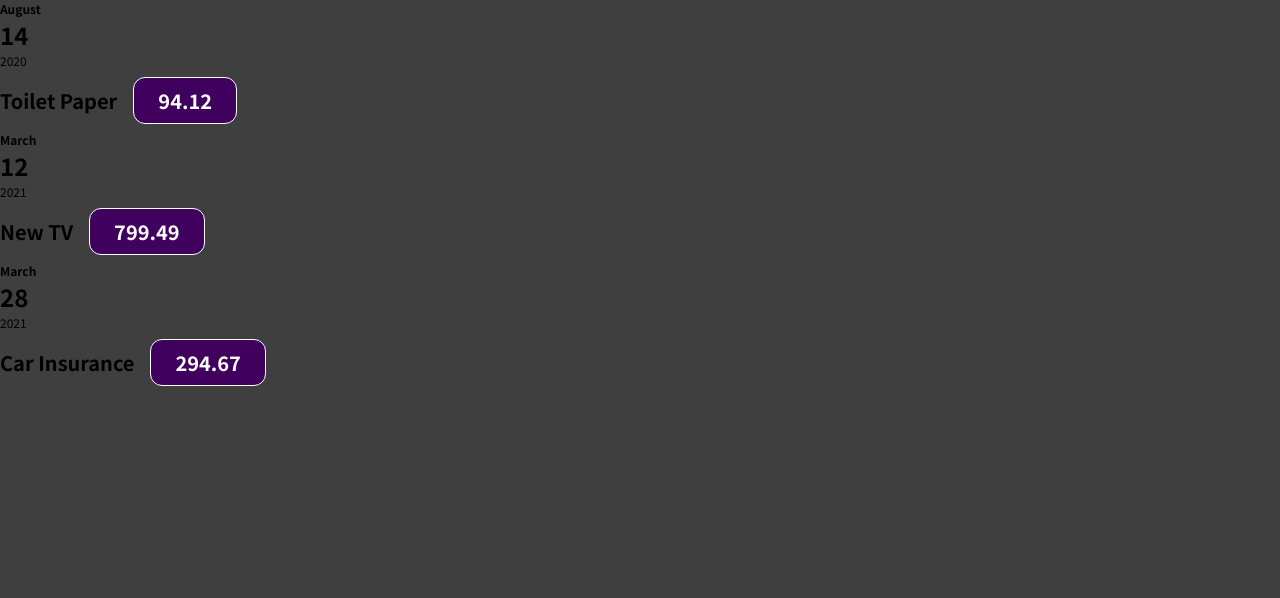
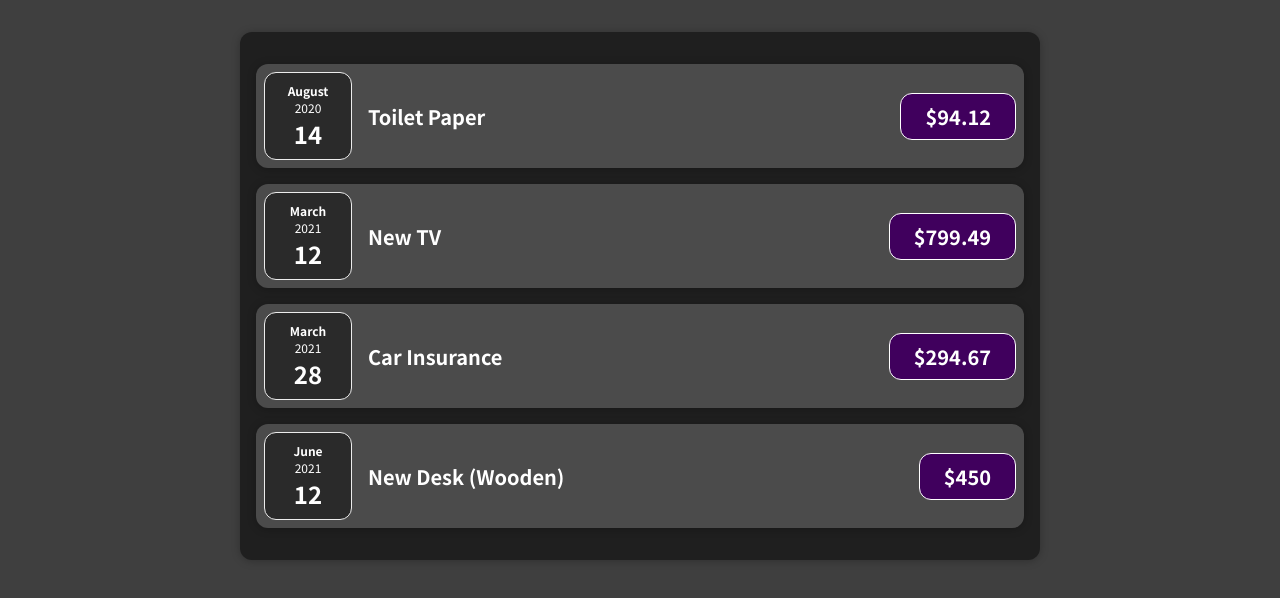
Before and after one commit to ENRIQUE0957/react-tracker, a JavaScript app: page / in a window 1280 px wide. Shown: the top 598 px of the page. Built offline with nearby package versions, Linux system fonts and the light colour scheme.

Commit message:
styling to the components

```diff
--- a/src/App.js
+++ b/src/App.js
@@ -23,7 +23,9 @@
     }
   ];
   return (
+    <div>
     <Expenses items ={expenses}/>
+    </div>
   )
 }
 
--- a/src/components/Card.css
+++ b/src/components/Card.css
@@ -1,7 +1,4 @@
-.card{
+.card {
     border-radius: 12px;
-    background-color: aqua;
-    border: 1px solid #ececec;
-    box-shadow: 0 2px 8px rgba(0, 0, 0, 0.25);
-
-}
+    box-shadow: 0 1px 8px rgba(0, 0, 0, 0.25);
+  }
--- a/src/components/Card.js
+++ b/src/components/Card.js
@@ -1,8 +1,9 @@
-import "./Card.css"
+import './Card.css';
+
 function Card(props) {
-    const classes = 'card' + props.className;
-    return <div className = {classes}>{props.children}</div>
+  const classes = 'card ' + props.className;
 
+  return <div className={classes}>{props.children}</div>;
 }
 
 export default Card;
--- a/src/components/ExpenseDate.css
+++ b/src/components/ExpenseDate.css
@@ -4,7 +4,7 @@
   width: 5.5rem;
   height: 5.5rem;
   border: 1px solid #ececec;
-    background-color: #a88d8d;
+  background-color: #2a2a2a;
   color: white;
   border-radius: 12px;
   align-items: center;
--- a/src/components/ExpenseDate.js
+++ b/src/components/ExpenseDate.js
@@ -1,17 +1,17 @@
-import '../components/ExpenseDate.css'
-function ExpenseDate(props){
-    const month = props.date.toLocaleString('en-US', { month: 'long' });
-    const day = props.date.toLocaleString('en-US', { day: '2-digit' });
-    const year = props.date.getFullYear();
+import './ExpenseDate.css';
 
-    return(
-        <div>
-        <div className = "expense-date__month">{month}</div>
+function ExpenseDate(props) {
+  const month = props.date.toLocaleString('en-US', { month: 'long' });
+  const day = props.date.toLocaleString('en-US', { day: '2-digit' });
+  const year = props.date.getFullYear();
 
-        <div className= "expense-date__day">{day}</div>
+  return (
+    <div className="expense-date">
+      <div className="expense-date__month">{month}</div>
+      <div className="expense-date__year">{year}</div>
+      <div className="expense-date__day">{day}</div>
+    </div>
+  );
+}
 
-        <div className = "expense-date__year">{year}</div>
-        </div>
-    );
-}
 export default ExpenseDate;
--- a/src/components/ExpenseItem.css
+++ b/src/components/ExpenseItem.css
@@ -2,14 +2,10 @@
   display: flex;
   justify-content: space-between;
   align-items: center;
-
   padding: 0.5rem;
   margin: 1rem 0;
-
-    background-color: #bb0b0b;
-
+  background-color: #4b4b4b;
 }
-
 
 .expense-item__description {
   display: flex;
--- a/src/components/ExpenseItem.js
+++ b/src/components/ExpenseItem.js
@@ -1,35 +1,17 @@
-import './ExpenseItem.css'
+import ExpenseDate from './ExpenseDate';
 import Card from './Card';
-import ExpenseDate from '../components/ExpenseDate'
+import './ExpenseItem.css';
+
 function ExpenseItem(props) {
-
-
-    return(
-    <Card className="expense-item">
-
-
-
-       <ExpenseDate date ={props.date}/>
-
-
-
-
-
-        <div className="expense-item__description">
-            <h2 >{props.title}</h2>
-
-            <div className="expense-item__price">
-                {props.amount}
-            </div>
-        </div>
+  return (
+    <Card className='expense-item'>
+      <ExpenseDate date={props.date} />
+      <div className='expense-item__description'>
+        <h2>{props.title}</h2>
+        <div className='expense-item__price'>${props.amount}</div>
+      </div>
     </Card>
-
-    );
-
-
-
-
+  );
 }
 
-
-export default ExpenseItem
+export default ExpenseItem;
--- /dev/null
+++ b/src/components/Expenses.css
@@ -0,0 +1,7 @@
+.expenses {
+    padding: 1rem;
+    background-color: rgb(31, 31, 31);
+    margin: 2rem auto;
+    width: 50rem;
+    max-width: 95%;
+  }
--- a/src/components/Expenses.js
+++ b/src/components/Expenses.js
@@ -1,14 +1,32 @@
-import Card from './Card'
-import ExpenseItem from "./ExpenseItem";
-function Expenses(props){
-    return (
-      <Card>
-      <ExpenseItem title = {props.items[0].title} amount ={props.items[0].amount} date = {props.items[0].date}></ExpenseItem>
-      <ExpenseItem title = {props.items[1].title} amount ={props.items[1].amount} date = {props.items[1].date}></ExpenseItem>
-      <ExpenseItem title = {props.items[2].title} amount ={props.items[2].amount} date = {props.items[2].date}></ExpenseItem>
+import ExpenseItem from './ExpenseItem';
+import Card from './Card';
+import './Expenses.css';
+
+function Expenses(props) {
+  return (
+    <Card className="expenses">
+      <ExpenseItem
+        title={props.items[0].title}
+        amount={props.items[0].amount}
+        date={props.items[0].date}
+      />
+      <ExpenseItem
+        title={props.items[1].title}
+        amount={props.items[1].amount}
+        date={props.items[1].date}
+      />
+      <ExpenseItem
+        title={props.items[2].title}
+        amount={props.items[2].amount}
+        date={props.items[2].date}
+      />
+      <ExpenseItem
+        title={props.items[3].title}
+        amount={props.items[3].amount}
+        date={props.items[3].date}
+      />
     </Card>
+  );
+}
 
-
-    );
-}
 export default Expenses;
```
Also changed, not shown: 1 other file (tests, documents, lock files or other folders). Lines whose indentation alone changed are shown as unchanged.
